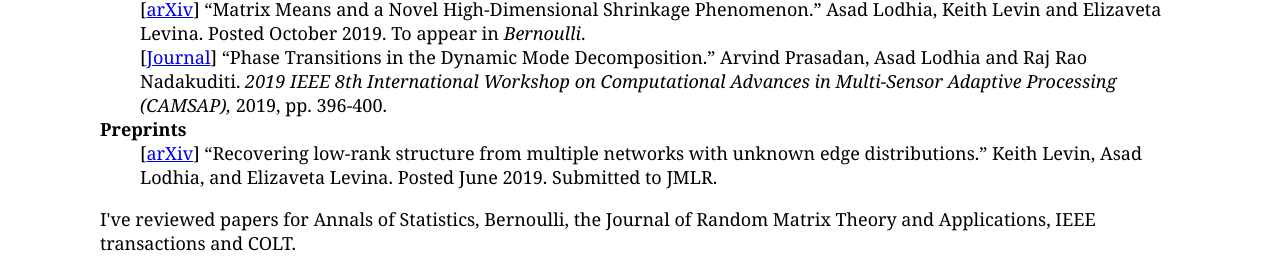
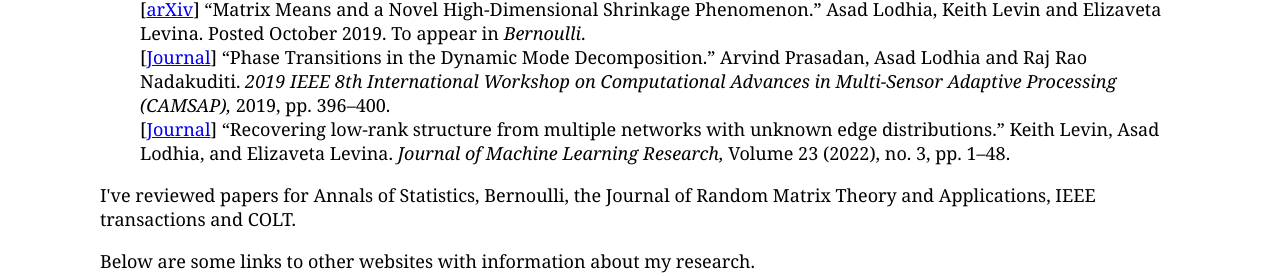
Before and after one commit to ailodhia/ailodhia.github.io, a plain HTML site: page index.html in a window 1280 px wide. Shown: the part 1013-1289 px from the top of the page. Drawn offline with Linux system fonts and the light colour scheme.

Commit message:
Add files via upload

```diff
--- a/index.html
+++ b/index.html
@@ -103,14 +103,13 @@ Below are a list of my publications and preprints. </p>
 	<dd>
 	[<a href="https://ieeexplore.ieee.org/abstract/document/9022604">Journal</a>]
 	&ldquo;Phase Transitions in the Dynamic Mode Decomposition.&rdquo;
-	Arvind Prasadan, Asad Lodhia and Raj Rao Nadakuditi. <cite>2019 IEEE 8th International Workshop on Computational Advances in Multi-Sensor Adaptive Processing (CAMSAP), </cite>2019, pp. 396-400.
+	Arvind Prasadan, Asad Lodhia and Raj Rao Nadakuditi. <cite>2019 IEEE 8th International Workshop on Computational Advances in Multi-Sensor Adaptive Processing (CAMSAP), </cite>2019, pp. 396&ndash;400.
 	</dd>
 
-	<dt><b>Preprints</b></dt>
 	<dd>
-	[<a href="https://arxiv.org/abs/1906.07265">arXiv</a>]
+	[<a href="https://jmlr.org/papers/volume23/19-1056/19-1056.pdf">Journal</a>]
 	&ldquo;Recovering low-rank structure from multiple networks with unknown edge distributions.&rdquo;
-	Keith Levin, Asad Lodhia, and Elizaveta Levina. Posted June 2019. Submitted to JMLR.
+	Keith Levin, Asad Lodhia, and Elizaveta Levina. <cite>Journal of Machine Learning Research,</cite> Volume 23 (2022), no. 3, pp. 1&ndash;48.
 	</dd>
 </dl>
 
```
